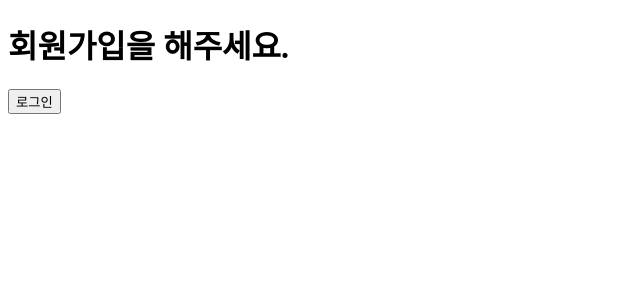
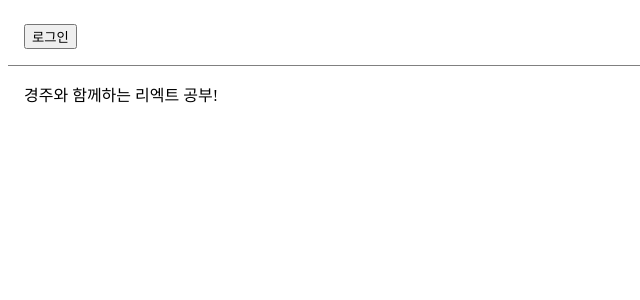
Before and after one commit to wshin025/ReactClass, a React (Create React App) app: page / in a window 1280 px wide. Shown: the top 300 px of the page, without its empty margins (0-640 px from the left). Built offline with nearby package versions, Linux system fonts and the light colour scheme.

Commit message:
react chp09 인라인 조건, 컴포넌트랜더링막기, 로그인여부및 따른 툴바만들기

```diff
--- /dev/null
+++ b/src/chp09/LandingPage.jsx
@@ -0,0 +1,25 @@
+import React, {useState} from "react";
+import Toolbar from "./Toolbar";
+
+function LandingPage(props){
+    const [isLoggedIn,setIsLoggedIn]= useState(false);
+
+    const onclickLogin=()=>{
+        setIsLoggedIn(true);
+    }
+    const onclickLogout=()=>{
+        setIsLoggedIn(false);
+    };
+    return(
+        <div>
+            <Toolbar
+                isLoggedIn={isLoggedIn}
+                onclickLogin={onclickLogin}
+                onclickLogout={onclickLogout}
+                />
+            <div style={{padding:16}}>경주와 함께하는 리엑트 공부!</div>
+        </div>
+    );
+}
+
+export default LandingPage;
--- /dev/null
+++ b/src/chp09/LoginControl2.jsx
@@ -0,0 +1,39 @@
+import React, {useState} from "react";
+import ComfirmDialog from "../chp04/ComfirmDialog";
+import LogoutButton from "./LogoutButton";
+import LoginButton from "./LoginButton";
+import Greeting from "./Greeting";
+import WarningBanner from "./WarningBanner";
+
+function LoginControl2(props){
+    const [isLoggedIn, setIsLoggedIn] = useState(false)
+
+    const handleLoginClick=()=>{
+        setIsLoggedIn(true)
+    }
+
+   const handleLogoutClick=()=>{
+        setIsLoggedIn(false)
+    }
+
+    let btn;
+    if(isLoggedIn){
+        btn=<LogoutButton onclick={handleLogoutClick}/>;
+    }else{
+        btn=<LoginButton onclick={handleLoginClick}/>;
+    }
+
+    return(
+        <div>
+            <WarningBanner warning ={false}/>
+            <Greeting isLoggedIn={isLoggedIn}/>
+            {isLoggedIn
+            ?<LogoutButton onclick={handleLogoutClick}/>
+            :<LoginButton onclick={handleLoginClick}/>
+            }
+        </div>
+    );
+
+}
+
+export default LoginControl2
--- /dev/null
+++ b/src/chp09/Mailbox.jsx
@@ -0,0 +1,18 @@
+import React from "react";
+
+function Mailbox(props){
+    const unreadMessages=props.unreadMessages;
+
+    return(
+        <div>
+            <h1>안녕하세요.</h1>
+            { unreadMessages.length >0 &&
+            <h2>
+                현재 {unreadMessages.length}개의 읽지 않은 메세지가 있습니다.
+            </h2>
+            }
+        </div>
+    );
+}
+
+export default Mailbox;
--- /dev/null
+++ b/src/chp09/Toolbar.jsx
@@ -0,0 +1,29 @@
+import React from "react";
+
+
+const styles = {
+    wrapper: {
+        padding:16,
+        display:"flex",
+        flexDirection:"row",
+        borderBottom: "1px solid grey",
+    },
+    greeting: {
+        marginRight: 8,
+    },
+};
+
+function Toolbar(props){
+    const { isLoggedIn, onClickLogin, onClickLogout} = props;
+
+    return(
+        <div style={styles.wrapper}>
+            {isLoggedIn && <span style={styles.greeting}>환영합니다!</span> }
+            {
+                isLoggedIn ? (<button onClick={onClickLogout}>로그아웃</button>)
+                :(<button onClick={onClickLogin}>로그인</button>)
+            }
+        </div>
+    );
+}
+export default Toolbar
--- /dev/null
+++ b/src/chp09/WarningBanner.jsx
@@ -0,0 +1,10 @@
+import React from "react";
+
+function WarningBanner(props){
+    if(!props.warning){
+        return null;
+    }
+    return <h2>경고!!!</h2>
+}
+
+export default WarningBanner;
--- a/src/index.js
+++ b/src/index.js
@@ -23,11 +23,16 @@
 import ConfirmButton2 from "./chp08/ConfirmButton2";
 import Greeting from "./chp09/Greeting";
 import LoginControl from "./chp09/LoginControl";
+import Mailbox from "./chp09/Mailbox";
+import LoginControl2 from "./chp09/LoginControl2";
+import Toolbar from "./chp09/Toolbar";
+import LandingPage from "./chp09/LandingPage";
+
 
 const root = ReactDOM.createRoot(document.getElementById('root'));
 root.render(
     <React.StrictMode>
-        <LoginControl/>
+        <LandingPage/>
     </React.StrictMode>
 );
 
--- /dev/null
+++ b/src/test/Greeting.jsx
@@ -0,0 +1,17 @@
+import React from "react";
+import userGreeting from "./UserGreeting";
+import GuestGreeting from "./GuestGreeting";
+
+function Greeting(props){
+
+    const isLoggedIn = props.isLoggedIn;
+
+    if(isLoggedIn){
+        return<userGreeting/>
+    }else{
+        return<GuestGreeting/>
+    }
+
+}
+
+export default Greeting
```
Also changed, not shown: src/test/GuestGreeting.jsx (added, +9 -0 lines), src/test/UserGreeting.jsx (added, +9 -0 lines), src/test/UserGuestGreeting.jsx (added, +16 -0 lines), src/chp09/LoginButton.jsx (renamed from src/chp09/LoginButton.js), src/chp09/LogoutButton.jsx (renamed from src/chp09/LogoutButton.js).
